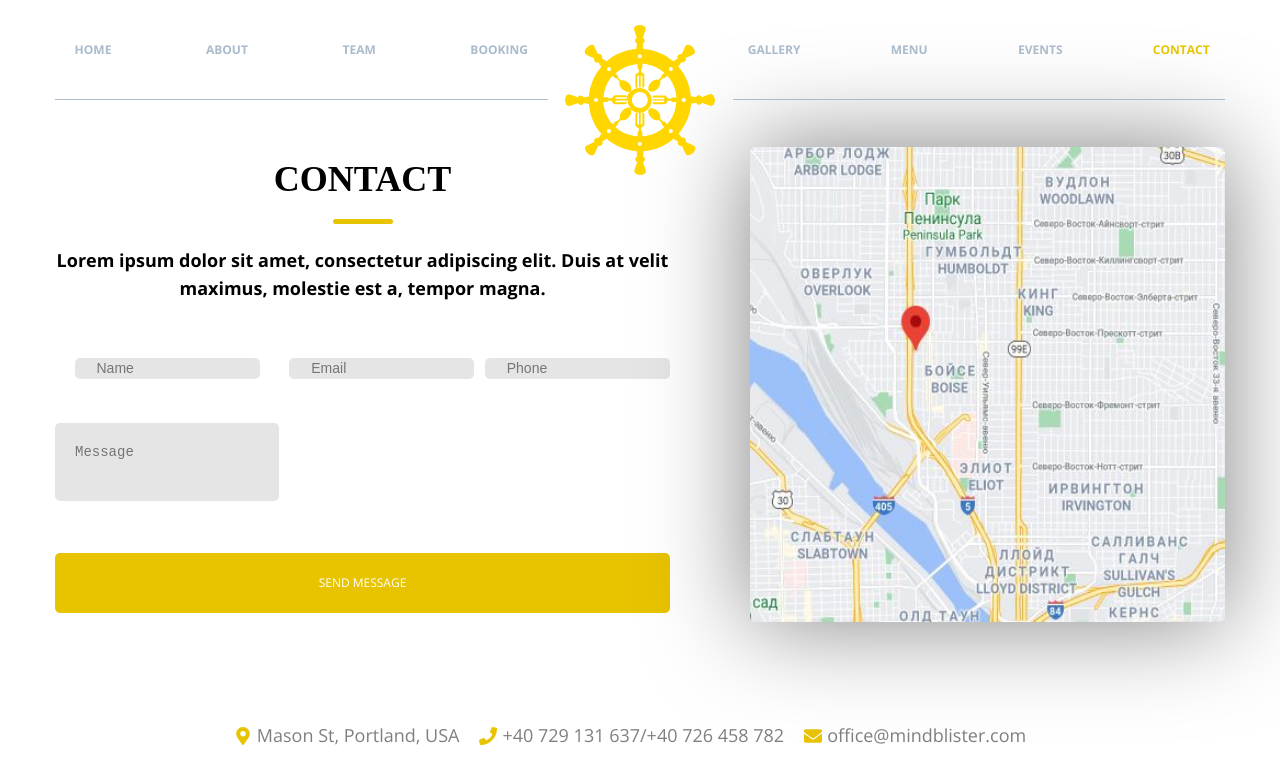
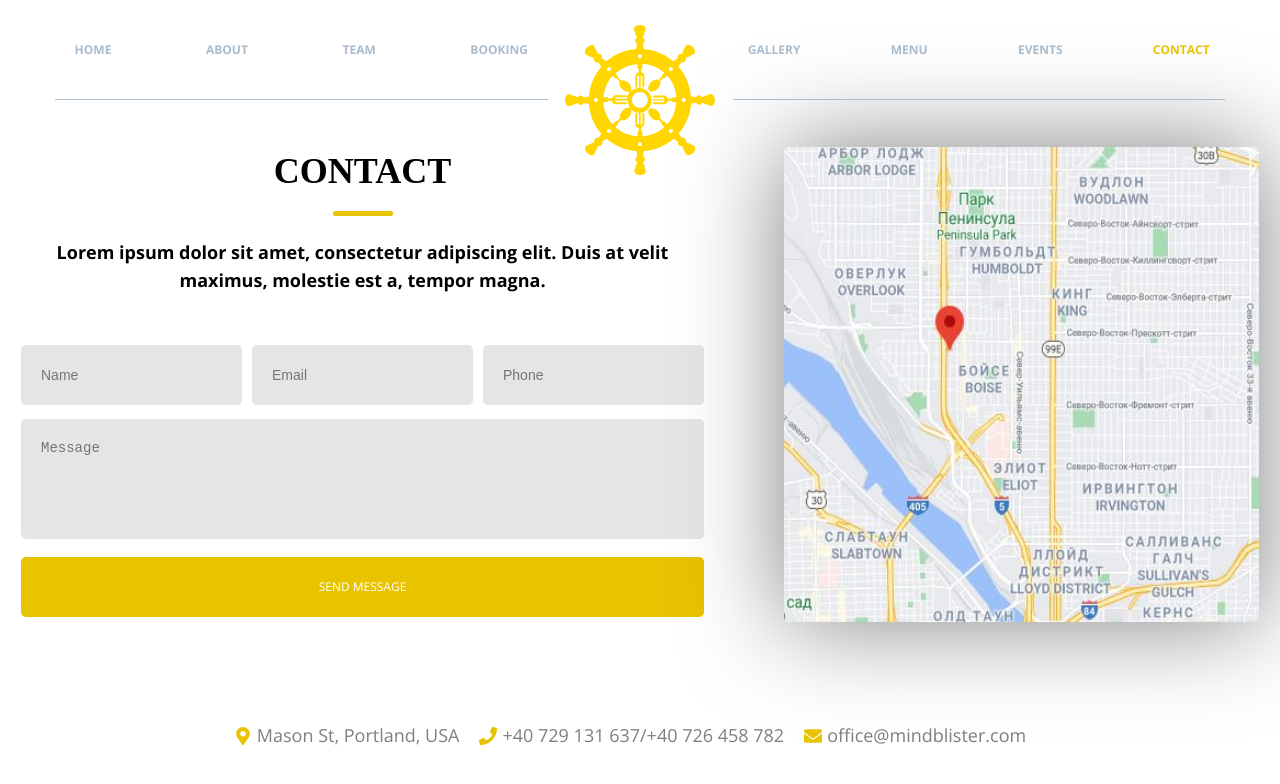
Before and after one commit to capricornus44/hungry-people, a React (Create React App) app: page /contact in a window 1280 px wide. Shown: the top 784 px of the page. Built offline with nearby package versions, Linux system fonts and the light colour scheme; a web font is replaced by a local one.

Commit message:
updated contact form styles

```diff
--- a/src/components/ContactWrapper/ContactElements.js
+++ b/src/components/ContactWrapper/ContactElements.js
@@ -52,8 +52,8 @@ export const ContactSubtitle = styled.strong`
 `
 export const ContactForm = styled.form`
   display: grid;
-  grid-template-columns: 1fr 1fr 1fr;
-  grid-template-rows: 60px 120px 60px;
+  grid-template-columns: repeat(3, 1fr);
+  grid-template-rows: 1fr 2fr 1fr;
   gap: 10px 10px;
 `
 export const FormInputs = styled.div`
@@ -61,11 +61,13 @@ export const FormInputs = styled.div`
   border-radius: 5px;
 
   p {
+    font-size: 14px;
     color: red;
   }
 `
 export const FormInput = styled.input`
-  text-indent: 20px;
+  height: 60px;
+  padding: 0 20px;
   border: none;
   border-radius: 5px;
   outline: none;
@@ -74,9 +76,20 @@ export const FormInput = styled.input`
   line-height: 1.357;
   background-color: #e5e5e5;
 `
-export const FormTextArea = styled.textarea`
+export const FormMessage = styled.div`
   grid-column: span 3;
   grid-row: 2 / 3;
+  height: 100%;
+  border-radius: 5px;
+
+  p {
+    font-size: 14px;
+    color: red;
+  }
+`
+export const FormTextArea = styled.textarea`
+  height: 120px;
+  width: 100%;
   padding: 20px 20px;
   border: none;
   border-radius: 5px;
@@ -93,7 +106,7 @@ export const FormButton = styled.button`
   display: flex;
   align-items: center;
   justify-content: center;
-  //   height: 60px;
+  height: 60px;
   padding: 0 20px;
   border: none;
   border-radius: 5px;
--- a/src/components/ContactWrapper/index.js
+++ b/src/components/ContactWrapper/index.js
@@ -15,6 +15,7 @@ import {
   ContactForm,
   FormInputs,
   FormInput,
+  FormMessage,
   FormTextArea,
   FormButton,
   ContactDecoration,
@@ -70,7 +71,7 @@ const ContactWrapper = () => {
                     />
                     {errors.phone && <p>{errors.phone}</p>}
                   </FormInputs>
-                  <FormInputs>
+                  <FormMessage>
                     <FormTextArea
                       type="text"
                       name="message"
@@ -79,7 +80,7 @@ const ContactWrapper = () => {
                       placeholder="Message"
                     />
                     {errors.message && <p>{errors.message}</p>}
-                  </FormInputs>
+                  </FormMessage>
                   <FormButton type="submit">Send message</FormButton>
                 </ContactForm>
               </ContactDescription>
```
